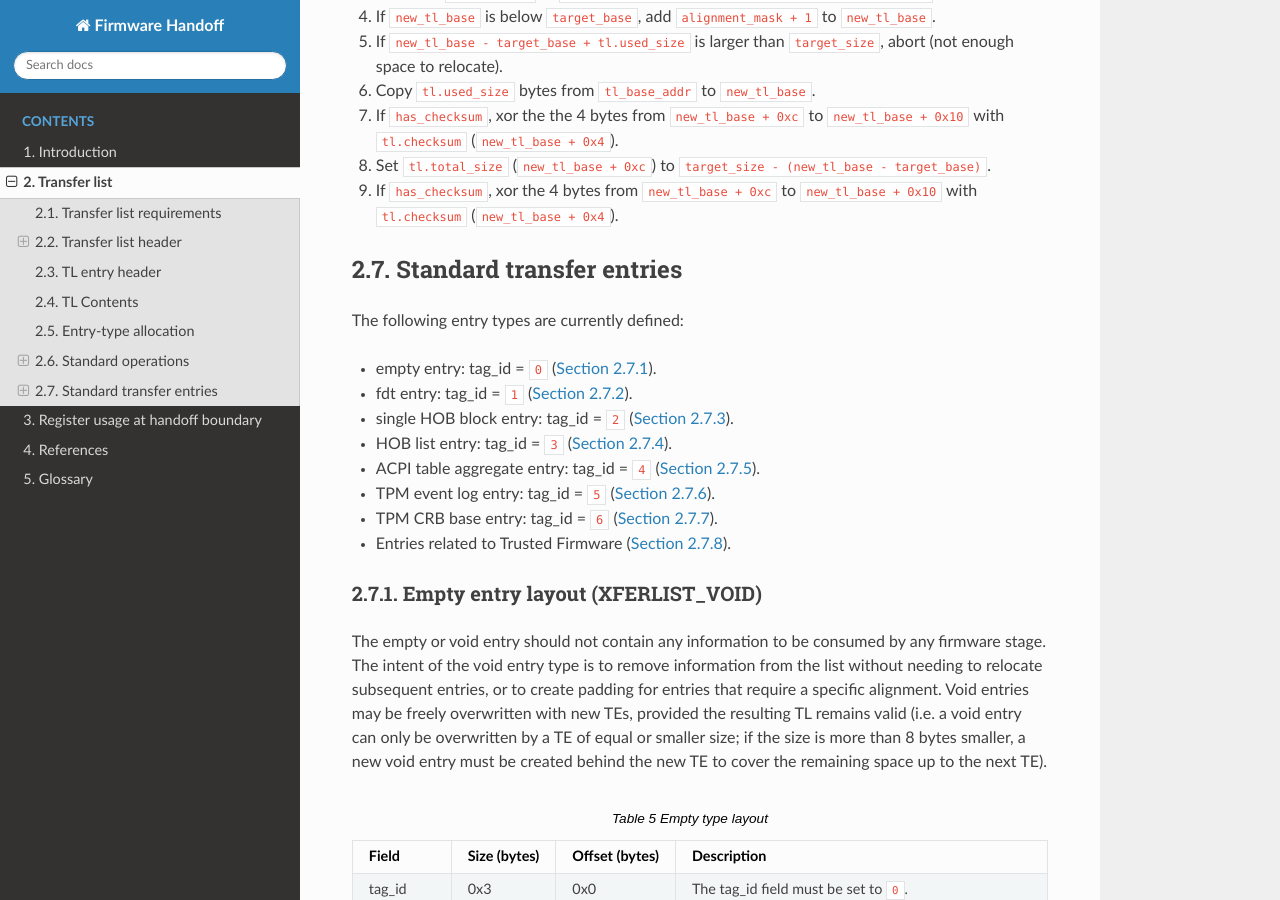
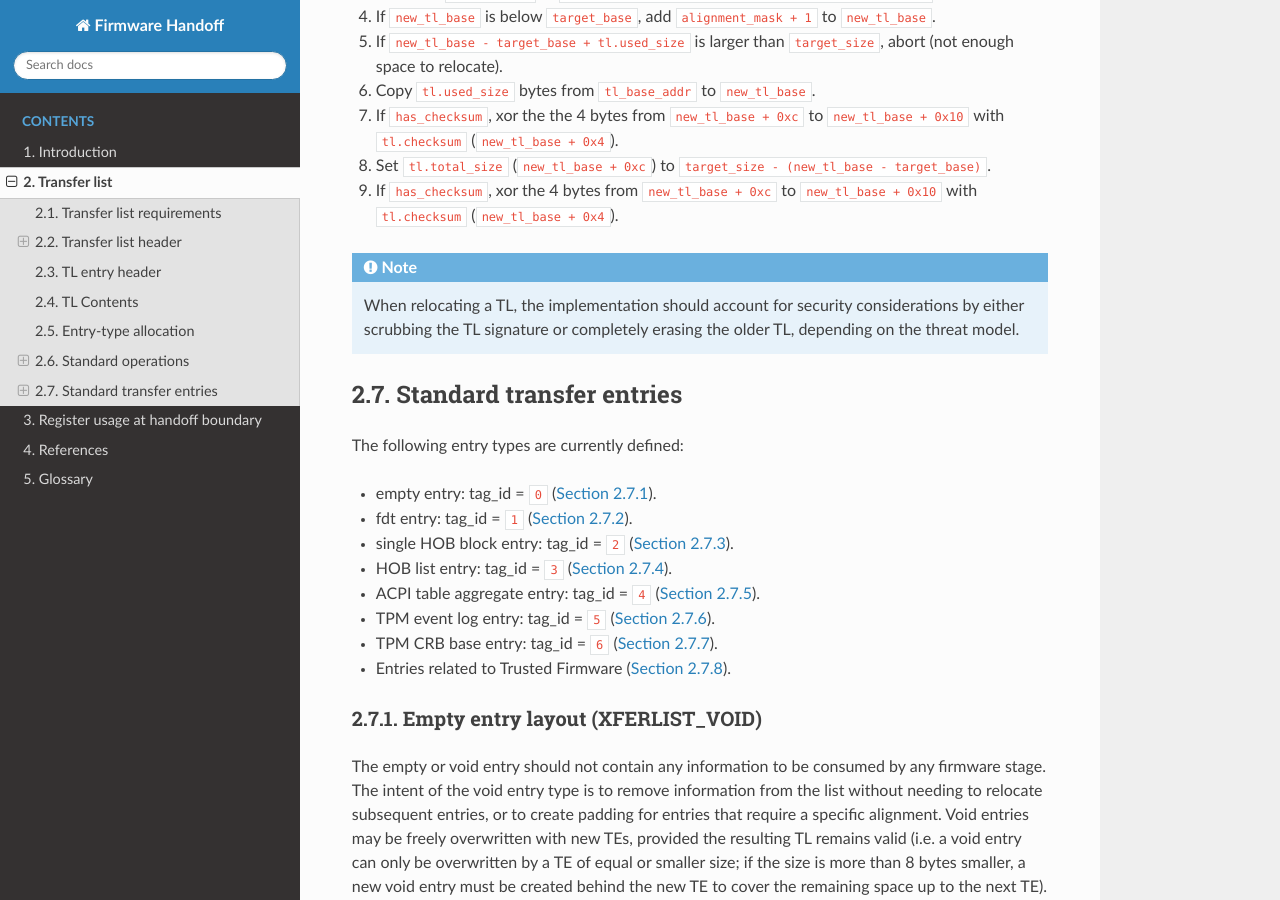
Before and after one commit to FirmwareHandoff/firmware_handoff, a Sphinx documentation site: the page built from source/transfer_list.rst, in a window 1280 px wide and 900 px high, scrolled down 8798 px. Built offline with Sphinx 7.4.7 and the Read the Docs theme 3.1.0, drawn with Linux system fonts in a browser that asks for light colours; formulas are drawn with MathJax 3.

Commit message:
Add security considerations for Relocating a TL
Signed-off-by: Manish Pandey <manish.pandey2@arm.com>

```diff
--- a/source/transfer_list.rst
+++ b/source/transfer_list.rst
@@ -506,6 +506,9 @@ Inputs:
 #. If `has_checksum`, xor the 4 bytes from `new_tl_base + 0xc` to
    `new_tl_base + 0x10` with `tl.checksum` (`new_tl_base + 0x4`).
 
+.. note::
+   When relocating a TL, the implementation should account for security considerations by either
+   scrubbing the TL signature or completely erasing the older TL, depending on the threat model.
 
 .. _sec_std_entries:
 
```
